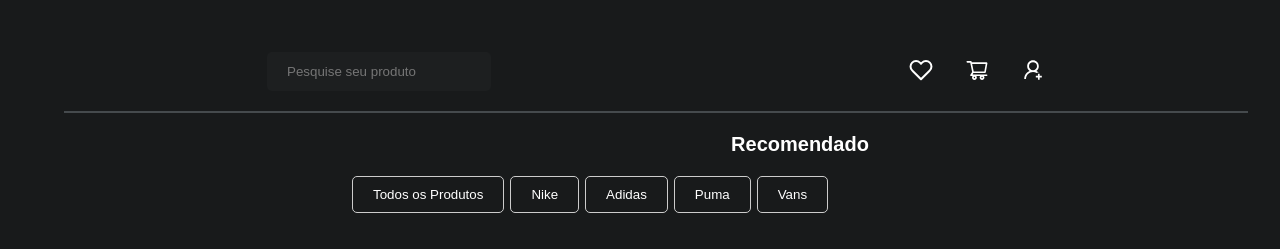
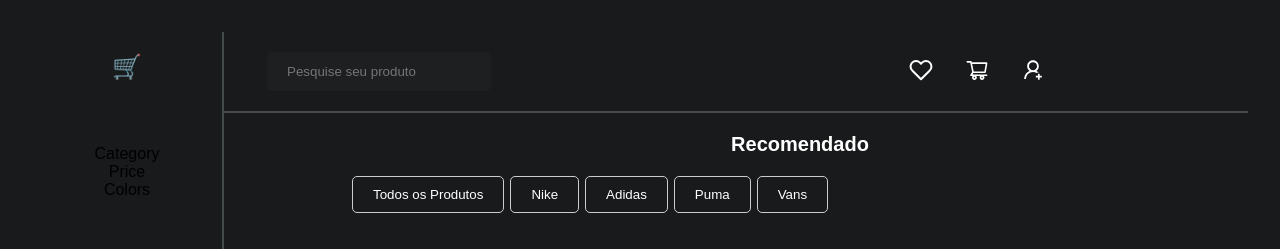
Before and after one commit to PedroG659/E-commerce, a React (Vite) app: page / in a window 1280 px wide. Shown: the top 249 px of the page. Built offline with nearby package versions, Linux system fonts and the light colour scheme.

Commit message:
Update Sidebar

```diff
--- a/src/App.jsx
+++ b/src/App.jsx
@@ -1,4 +1,5 @@
 import './App.css'
+import Sidebar from './Sidebar/Sidebar'
 import Navigation from './Navigation/Nav'
 import Recommended from './Recommended/Recommended'
 import Products from './Products/Products'
@@ -7,6 +8,7 @@
 
   return (
     <>
+    <Sidebar />
     <Navigation />
     <Recommended />
     <Products />
--- a/src/Sidebar/Sidebar.css
+++ b/src/Sidebar/Sidebar.css
@@ -0,0 +1,19 @@
+.sidebar {
+    width: 15%;
+    position: fixed;
+    height: 100%;
+    border-right: 2px solid #454a4d;
+    z-index: 3;
+    display: flex;
+    flex-direction: column;
+    align-items: center;
+  }
+
+  .logo-container {
+    margin-bottom: 4rem;
+    color: #FFFFFF;
+  }
+
+  .logo-container h1 {
+    margin-top: 1.3rem;
+  }
--- a/src/Sidebar/Sidebar.jsx
+++ b/src/Sidebar/Sidebar.jsx
@@ -1,9 +1,22 @@
-import './Sidebar.css'
+import Category from "./Category/Category";
+import Price from "./Price/Price";
+import Colors from "./Colors/Colors";
+import "./Sidebar.css";
 
 function Sidebar() {
   return (
-    <div>Sidebar</div>
+    <>
+    <section className="sidebar">
+      <div className="logo-container">
+      <h1>🛒</h1>
+      </div>
+
+      <Category />
+      <Price />
+      <Colors />
+    </section>
+    </>
   )
 }
 
-export default Sidebar
+export default Sidebar;
```
